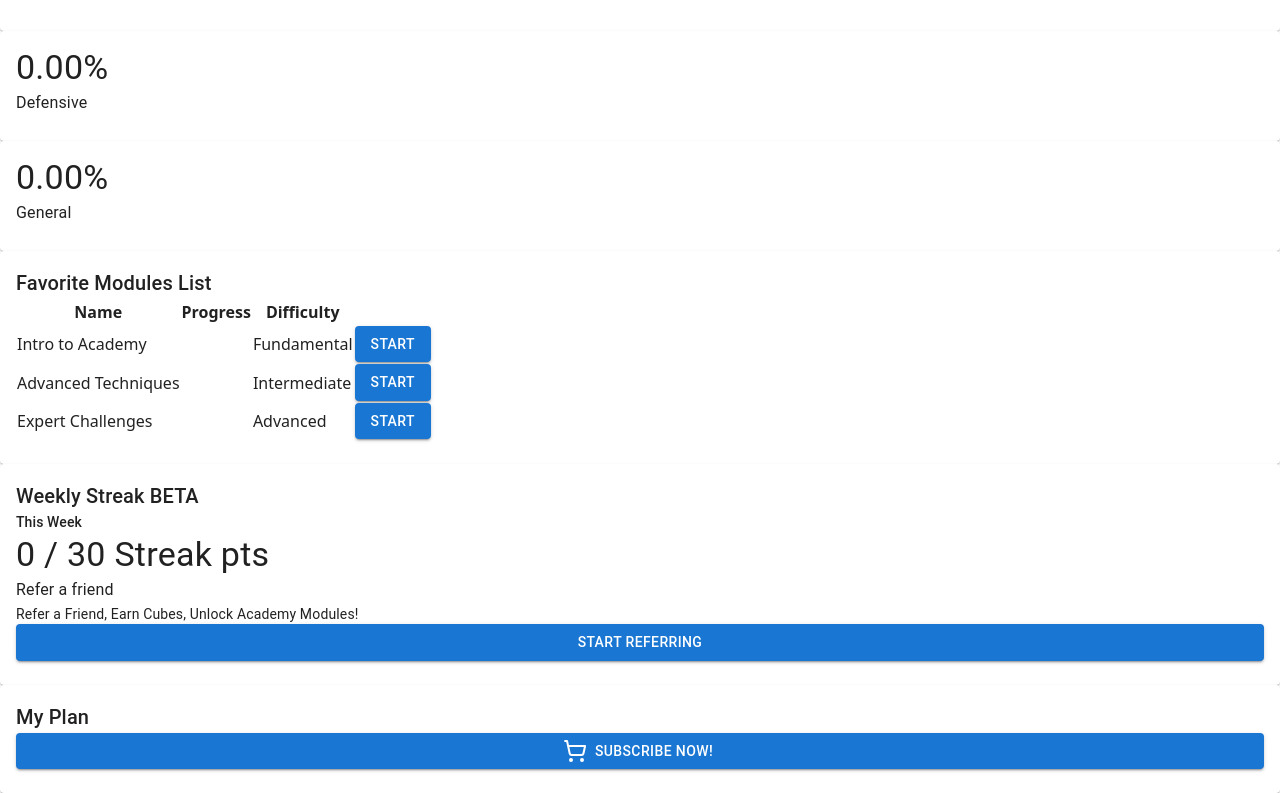
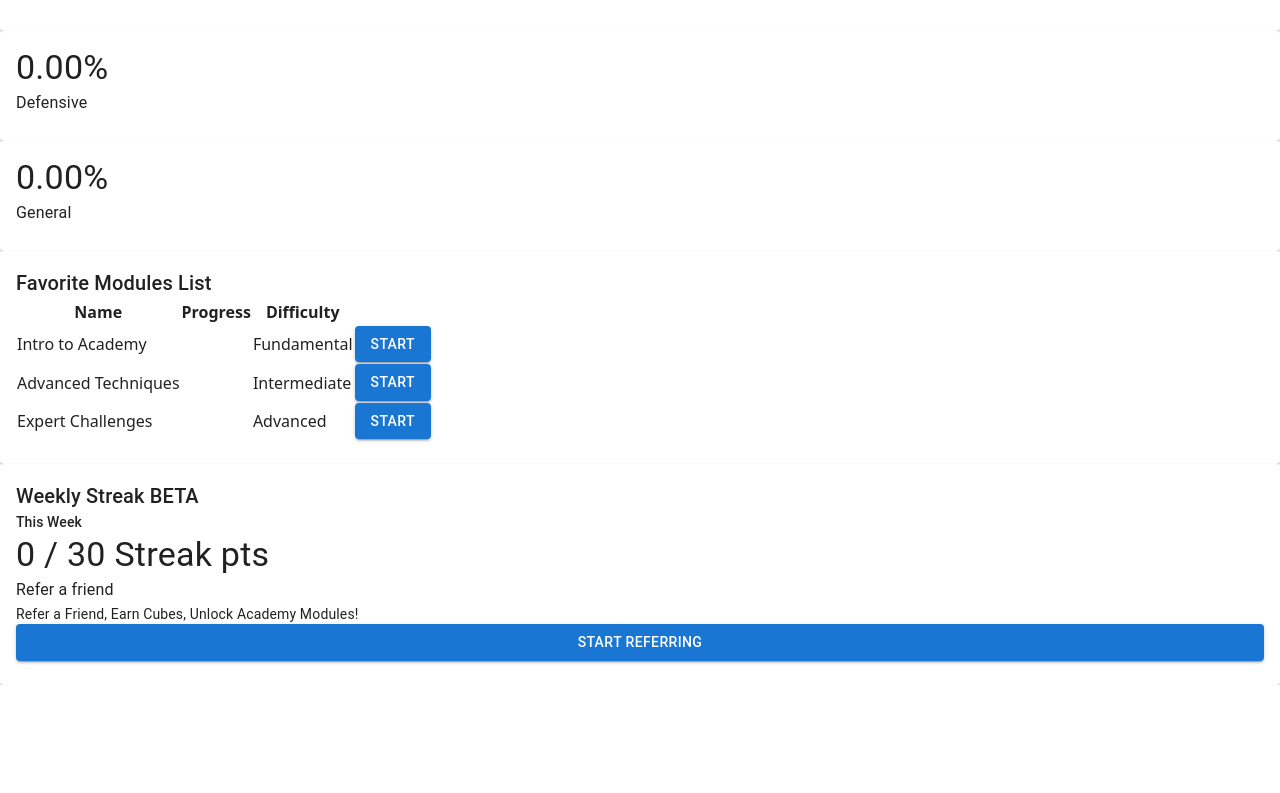
Before and after one commit to kalviumcommunity/S59_Abhishek_Capstone_HackersParadise, a React (Vite) app in the folder client/: page /Profile in a window 1280 px wide. Shown: the part 461-1254 px from the top of the page. After the commit the page ends 1146 px from the top, so only its background shows below. Built offline with nearby package versions, Linux system fonts and the light colour scheme.

Commit message:
Profile dashboard was updated

```diff
--- a/client/src/components/pages/Profile.jsx
+++ b/client/src/components/pages/Profile.jsx
@@ -52,7 +52,6 @@ const DashboardLayout = () => {
 
   return (
     <div className="flex h-screen bg-[#000746] text-white overflow-hidden">
-      {/* Sidebar */}
       <motion.div
         initial={{ x: -300 }}
         animate={{ x: 0 }}
@@ -236,19 +235,6 @@ const DashboardLayout = () => {
           transition={{ duration: 0.5 }}
           className="mt-8"
         >
-          <Card className="bg-[#0a0d36] text-white">
-            <CardContent className='bg-[#6300ff]'>
-              <Typography variant="h6" className="mb-4">My Plan</Typography>
-              <Button
-                variant="contained"
-                fullWidth
-                startIcon={<ShoppingCart />}
-                className="bg-[#6300ff] hover:bg-[#b25ffb]"
-              >
-                Subscribe now!
-              </Button>
-            </CardContent>
-          </Card>
         </motion.div>
       </div>
 
```
